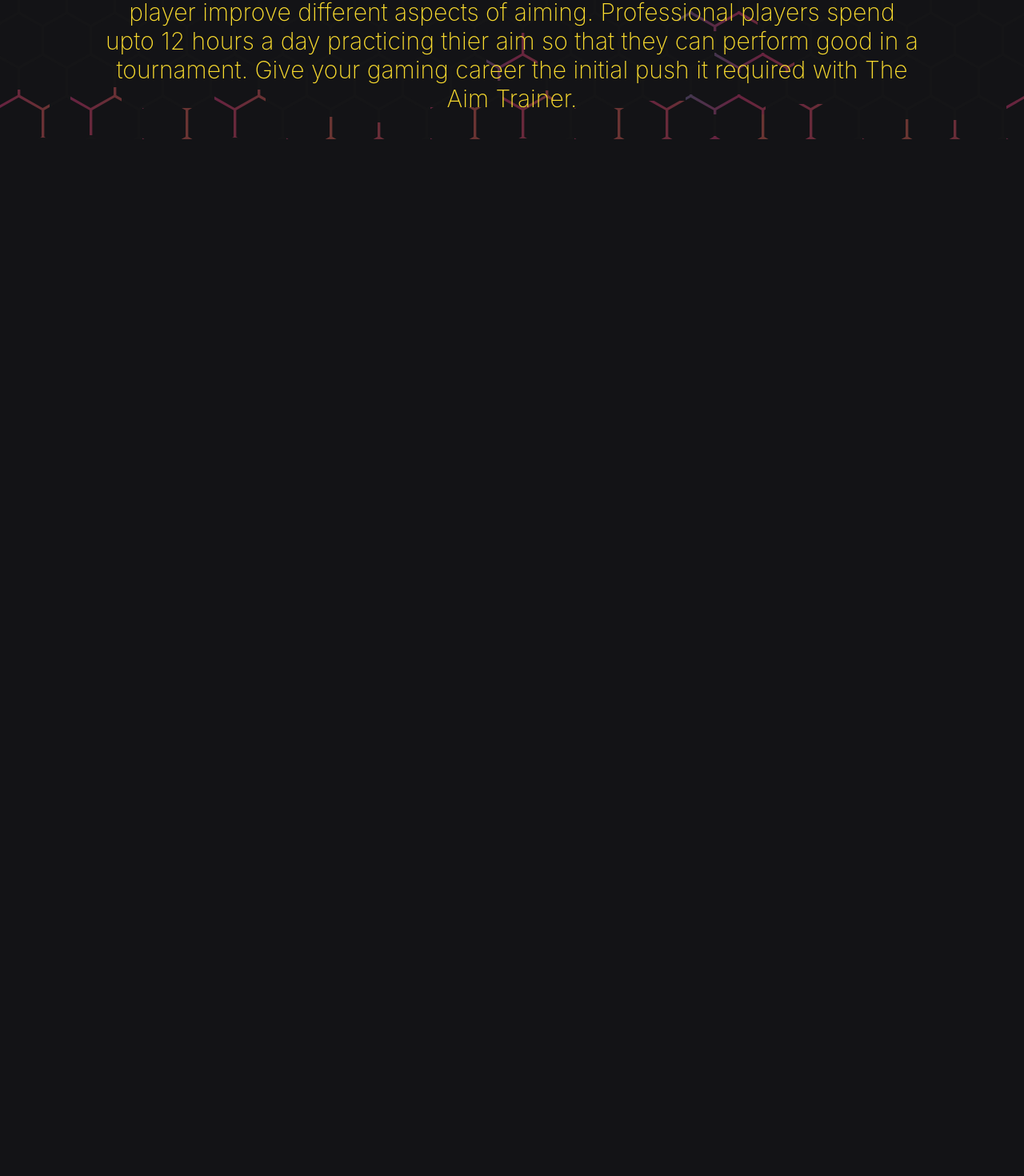
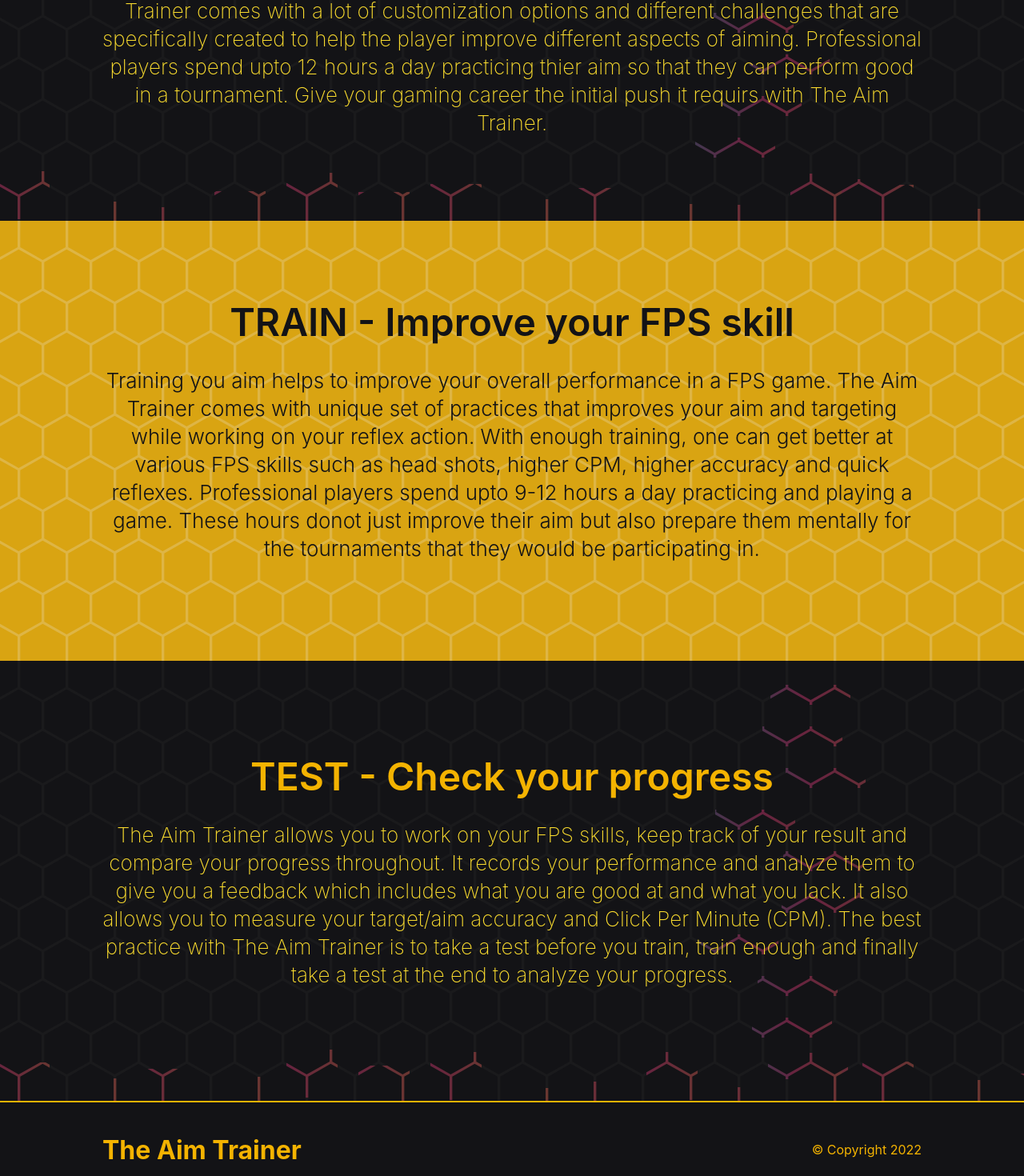
Before and after one commit to PMP56/theaimtrainer, a Next.js app: page / in a window 1280 px wide. Shown: the part 1076-2546 px from the top of the page at 80% size. Before the commit the page ends 1250 px from the top, so only its background shows below. Built offline with nearby package versions, Linux system fonts and the light colour scheme.

Commit message:
Details added

```diff
--- a/pages/index.tsx
+++ b/pages/index.tsx
@@ -10,8 +10,10 @@
 
 const Home: NextPage = () => {
   const cardGrid = Array.from({length: 11 }, (_, index) => <RowHexaMin index={index} count={10} left={1000} color='#131316' multiplier={1.8} />)
-  const articleGrid = Array.from({length: 12 }, (_, index) => <RowHexaMin index={index} count={40} left={40} color='rgb(19, 19, 22)' multiplier={1.5} />)
-  const movingGradients = Array.from({length: 12 }, (_, index) => <MovingGradient direction={'x'} top={index * 52 + 30} left={0} />)
+  const articleGrid = Array.from({length: 15 }, (_, index) => <RowHexaMin index={index} count={40} left={40} color='#131316' multiplier={1.5} />)
+  const articleGrid2 = Array.from({length: 15 }, (_, index) => <RowHexaMin index={index} count={40} left={40} color='#f1b614' multiplier={1.5} />)
+
+  const movingGradients = Array.from({length: 15 }, (_, index) => <MovingGradient direction={'x'} top={index * 52 + 30} left={0} />)
   const movingGradientsVerical = Array.from({length: 40 }, (_, index) => <MovingGradient direction={'y'} top={0} left={index * 90 - 2} />)
 
   return (
@@ -61,17 +63,8 @@
           <Image src={'/resources/apex.png'} alt='Apex Legend' width={90} height={90}/>
         </div>
       </div>
-      <div className={styles.information}>
+      <div className={styles.information} style={{borderTop: '2px solid #f7c94d'}}>
         <div className={styles.articleHolder}>
-          {/* <div className={styles.movingGradient}></div> */}
-          <div
-            className={styles.movingGradient2}
-            style={{"--speed": `${(Math.random() * 5) + 25}s`} as CSSProperties}>
-          </div>
-          <div
-            className={styles.movingGradient3}
-            style={{"--speed": `${(Math.random() * 5) + 25}s`} as CSSProperties}>
-          </div>
 
             {movingGradients.map((result, index) => <Fragment key={index}>{result}</Fragment>)}
             {movingGradientsVerical.map((result, index) => <Fragment key={index}>{result}</Fragment>)}
@@ -82,12 +75,48 @@
             <article className={styles.article}>
               <h1>The Aim Trainer</h1>
               <h3>
-              The Aim Trainer is a free aim trainer helps you practice and improve your aim in any FPS game such as Valorant, Fortnite, Counter-Strike: GO, and Call of Duty. Practice and Test your Aim Performance Online without any installation required. The Aim Trainer comes with a lot of customization options and different challenges that are specifically created to help the player improve different aspects of aiming. Professional players spend upto 12 hours a day practicing thier aim so that they can perform good in a tournament. Give your gaming career the initial push it required with The Aim Trainer.
+                The Aim Trainer is a free aim trainer helps you practice and improve your aim in any FPS game such as Valorant, Fortnite, Counter-Strike: GO, and Call of Duty. Practice and Test your Aim Performance Online without any installation required. The Aim Trainer comes with a lot of customization options and different challenges that are specifically created to help the player improve different aspects of aiming. Professional players spend upto 12 hours a day practicing thier aim so that they can perform good in a tournament. Give your gaming career the initial push it requirs with The Aim Trainer.
+              </h3>
+            </article>
+        </div>
+
+        <div className={styles.articleHolder} style={{backgroundColor: '#f7c94d', color: '#131316'}}>
+            <div className={styles.gridHolder}>
+              {articleGrid2.map((result, index) => <Fragment key={index}>{result}</Fragment>)}
+            </div>
+            <article className={styles.article} style={{backgroundColor: 'rgba(0, 0, 0, 0.1)'}}>
+              <h1>TRAIN - Improve your FPS skill</h1>
+              <h3 style={{color: '#131316', fontWeight: 300}}>
+                Training you aim helps to improve your overall performance in a FPS game. The Aim Trainer comes with unique set of practices that improves your aim and targeting while working on your reflex action. With enough training, one can get better at various FPS skills such as head shots, higher CPM, higher accuracy and quick reflexes. Professional players spend upto 9-12 hours a day practicing and playing a game. These hours donot just improve their aim but also prepare them mentally for the tournaments that they would be participating in.
+              </h3>
+            </article>
+        </div>
+        <div className={styles.articleHolder}>
+
+            {movingGradients.map((result, index) => <Fragment key={index}>{result}</Fragment>)}
+            {movingGradientsVerical.map((result, index) => <Fragment key={index}>{result}</Fragment>)}
+
+            <div className={styles.gridHolder}>
+              {articleGrid.map((result, index) => <Fragment key={index}>{result}</Fragment>)}
+            </div>
+            <article className={styles.article}>
+              <h1>TEST - Check your progress</h1>
+              <h3>
+                The Aim Trainer allows you to work on your FPS skills, keep track of your result and compare your progress throughout. It records your performance and analyze them to give you a feedback which includes what you are good at and what you lack. It also allows you to measure your target/aim accuracy and Click Per Minute (CPM). The best practice with The Aim Trainer is to take a test before you train, train enough and finally take a test at the end to analyze your progress.
               </h3>
             </article>
         </div>
       </div>
-
+      <footer className={styles.footer}>
+        <div className={styles.footerContent}>
+          <h1>
+            <Link href={'/'}>
+                The Aim Trainer
+            </Link>
+            </h1>
+          <p>© Copyright 2022</p>
+        </div>
+      </footer>
     </main>
   )
 }
--- a/styles/Home.module.css
+++ b/styles/Home.module.css
@@ -127,7 +127,7 @@
 }
 
 .articleHolder{
-  background-color: rgb(26, 26, 26);
+  background-color: rgb(37, 37, 37);
   /* background-color: black; */
   text-align: center;
   position: relative;
@@ -137,7 +137,7 @@
   flex-direction: column;
   align-items: center;
   justify-content: center;
-  height: 450px
+  height: 550px
 }
 
 .article{
@@ -154,10 +154,11 @@
 }
 
 .article h3{
-  font-size: 30px;
+  font-size: 26px;
   font-weight: 200;
   text-align: center;
   color: rgb(248, 218, 46);
+  line-height: 35px;
 }
 
 @keyframes bg {
@@ -213,6 +214,23 @@
   }
 }
 
+.footer{
+  height: 120px;
+  display: flex;
+  flex-direction: row;
+  justify-content: center;
+  align-items: center;
+  border-top: 2px solid #f4b301;
+}
+
+.footerContent{
+  width: 80%;
+  display: flex;
+  flex-direction: row;
+  justify-content: space-between;
+  align-items: center;
+}
+
 @media (max-width: 1440px){
   .container{
     transform: scale(0.8);
@@ -222,10 +240,17 @@
 
 @media (max-width: 900px){
   .container{
-    transform: scale(0.6);
+    transform: scale(0.7);
   }
   .otherGames{
     width: 120%;
+  }
+  .article h1{
+    font-size: 36px;
+  }
+
+  .article h3{
+    font-size: 20px;
   }
 }
 
@@ -239,4 +264,12 @@
   .otherGames{
     width: 120%;
   }
+  .article h1{
+    font-size: 30px;
+  }
+
+  .article h3{
+    font-size: 16px;
+    line-height: 30px;
+  }
 }
```
Lines whose indentation alone changed are shown as unchanged.
